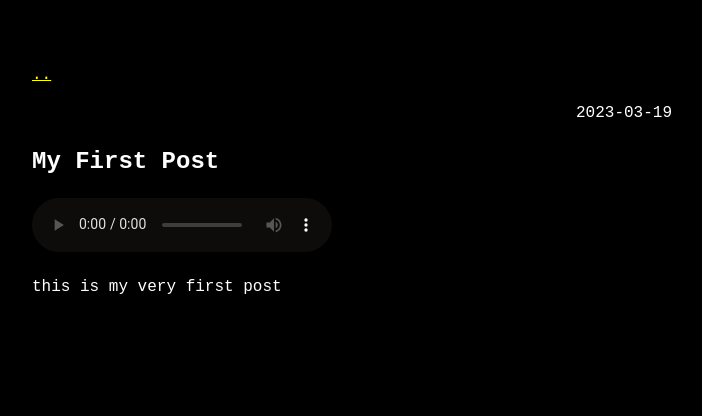
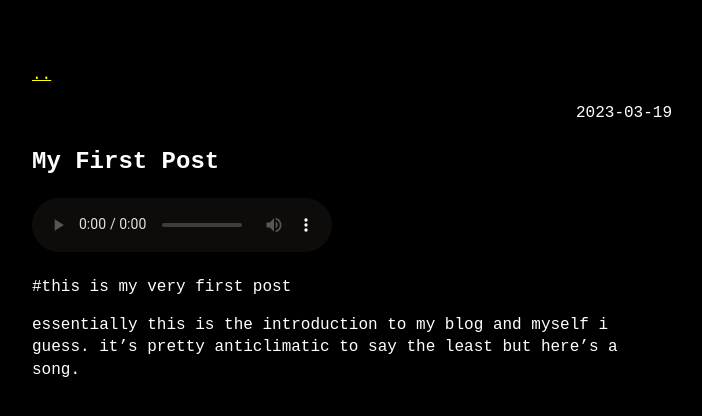
Before and after one commit to bopling/bopling.github.io, a Jekyll site: the page built from docs/_posts/2023-03-19-my-first-post.md, in a window 1280 px wide. Shown: the top 416 px of the page, without its empty margins (288-990 px from the left). Built offline with Jekyll 4.4.1, drawn with Linux system fonts in a browser that asks for light colours.

Commit message:
Update 2023-03-19-my-first-post.md

```diff
--- a/docs/_posts/2023-03-19-my-first-post.md
+++ b/docs/_posts/2023-03-19-my-first-post.md
@@ -9,4 +9,7 @@ slug: a post
                 Download audio
             </a>
     </audio>
-this is my very first post
+
+#this is my very first post
+
+essentially this is the introduction to my blog and myself i guess. it's pretty anticlimatic to say the least but here's a song.
```
